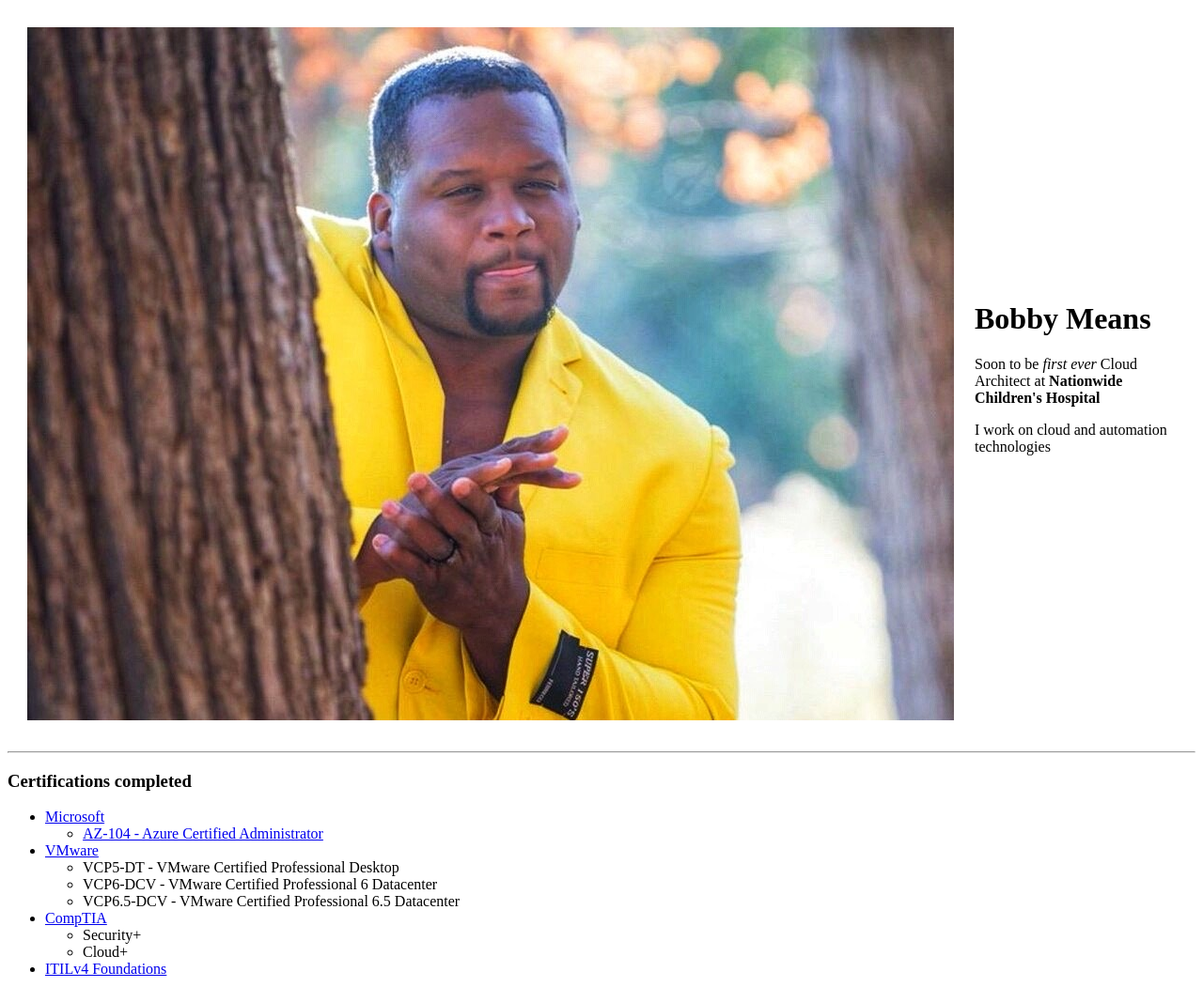
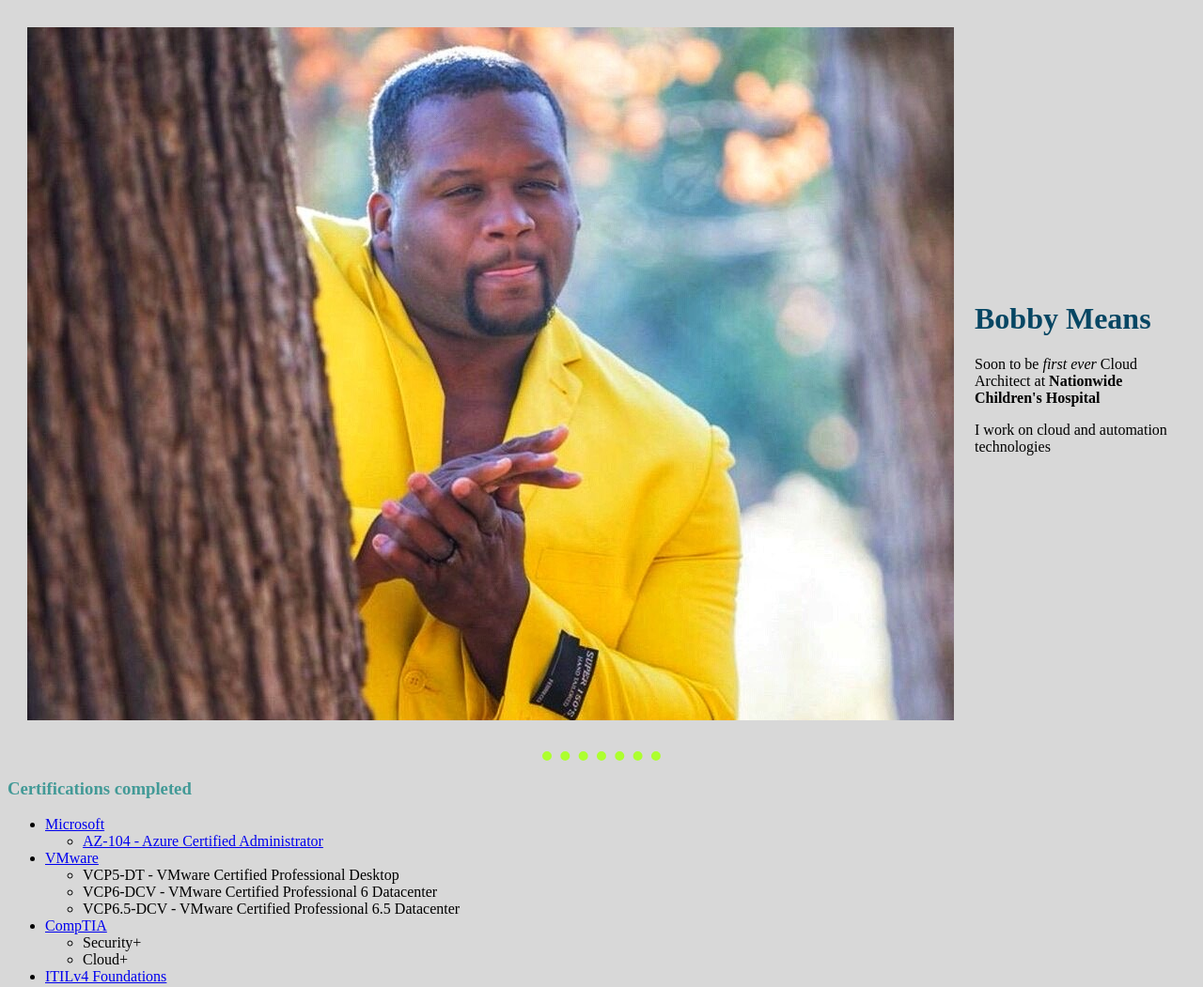
Before and after one commit to thameanone95/cv, a plain HTML site: page index.html in a window 1280 px wide. Shown: the top 1051 px of the page at 94% size. Drawn offline with Linux system fonts and the light colour scheme.

Commit message:
version 1.1: adding external css

```diff
--- /dev/null
+++ b/css/styles.css
@@ -0,0 +1,16 @@
+body {
+    background-color: #D8D8D8;
+}
+hr {
+    border-style: none;
+    border-top-style: dotted;
+    border-color: greenyellow;
+    border-width: 10px;
+    width: 10%;
+}
+h1 {
+    color: #064663;
+}
+h3 {
+    color: #439A97;
+}
--- a/index.html
+++ b/index.html
@@ -3,6 +3,7 @@
     <head>
         <meta charset="utf-8">
         <title>My First HTML Page 🧑🏾‍🦱</title>
+        <link rel="stylesheet" href="css/styles.css">
     </head>
 
     <body>
```
Also changed, not shown: contact-me.html (+1 -0 lines), hobbies.html (+1 -0 lines).
